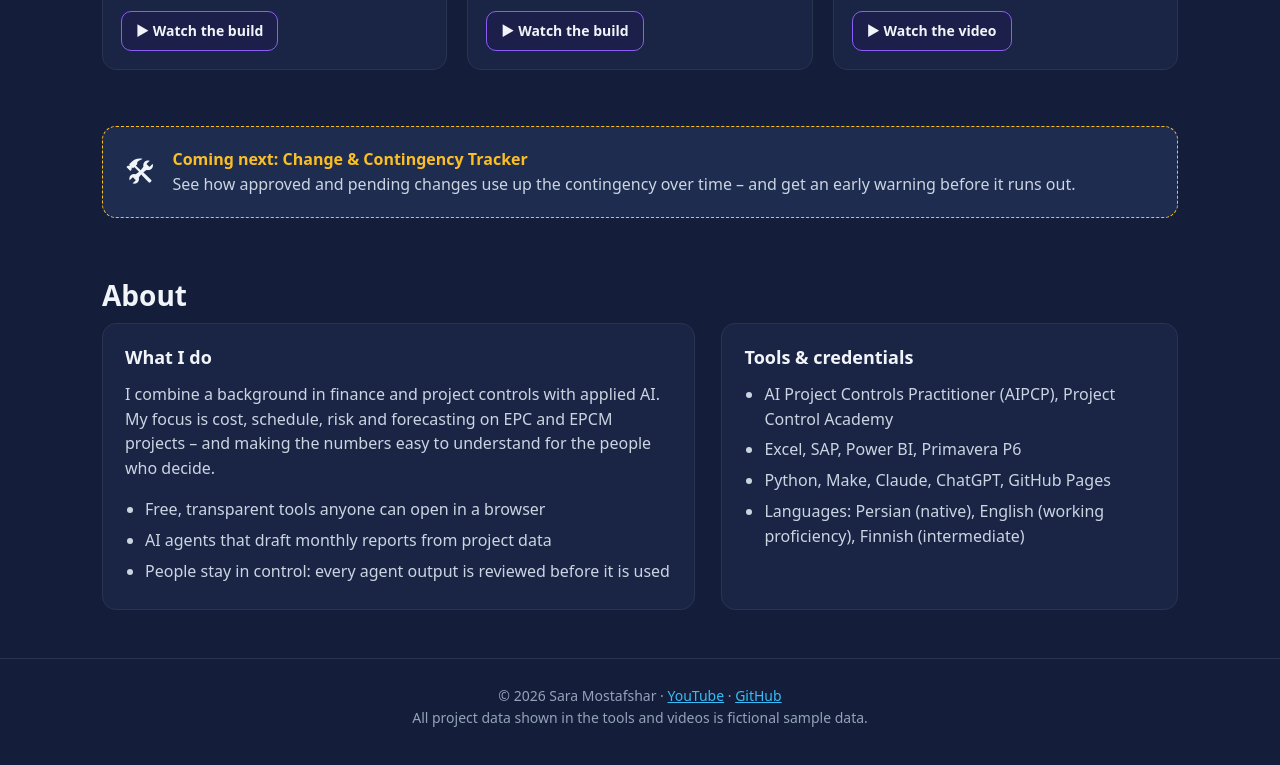
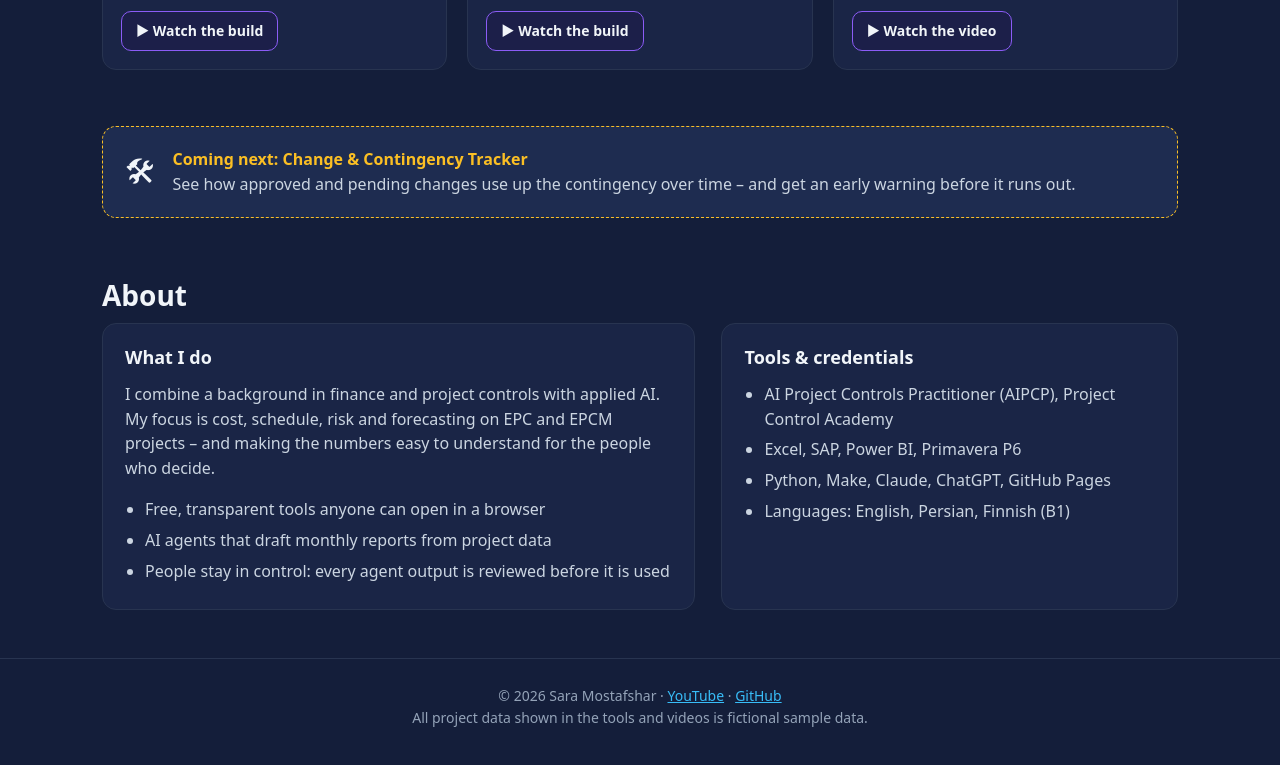
Before and after one commit to sara-mostafshar/sara-mostafshar.github.io, a plain HTML site: page index.html in a window 1280 px wide. Shown: the part 2066-2831 px from the top of the page. Drawn offline with Linux system fonts and the light colour scheme.

Commit message:
Update languages

```diff
--- a/index.html
+++ b/index.html
@@ -229,7 +229,7 @@
           <li>AI Project Controls Practitioner (AIPCP), Project Control Academy</li>
           <li>Excel, SAP, Power BI, Primavera P6</li>
           <li>Python, Make, Claude, ChatGPT, GitHub Pages</li>
-          <li>Languages: Persian (native), English (working proficiency), Finnish (intermediate)</li>
+          <li>Languages: English, Persian, Finnish (B1)</li>
         </ul>
       </div>
     </div>
```
